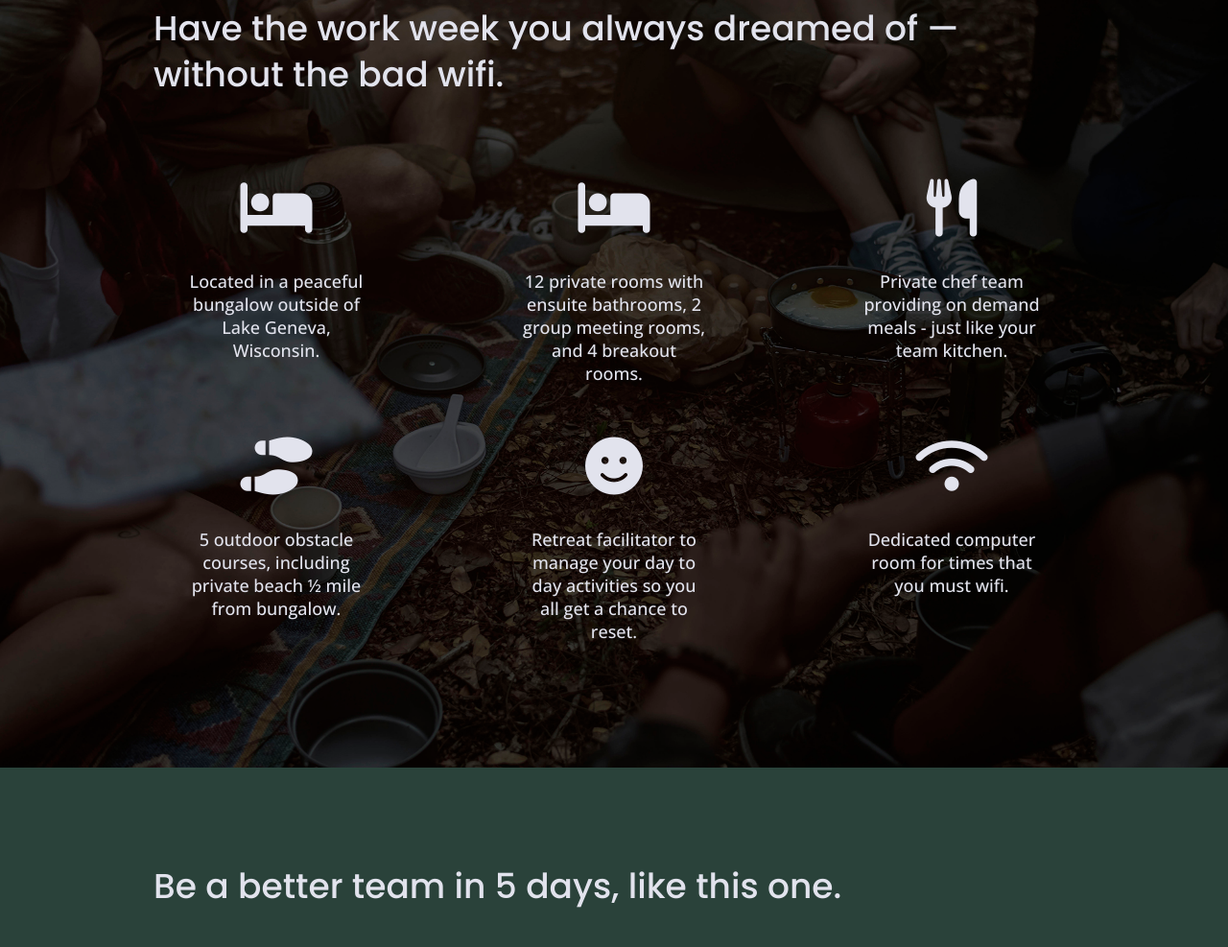
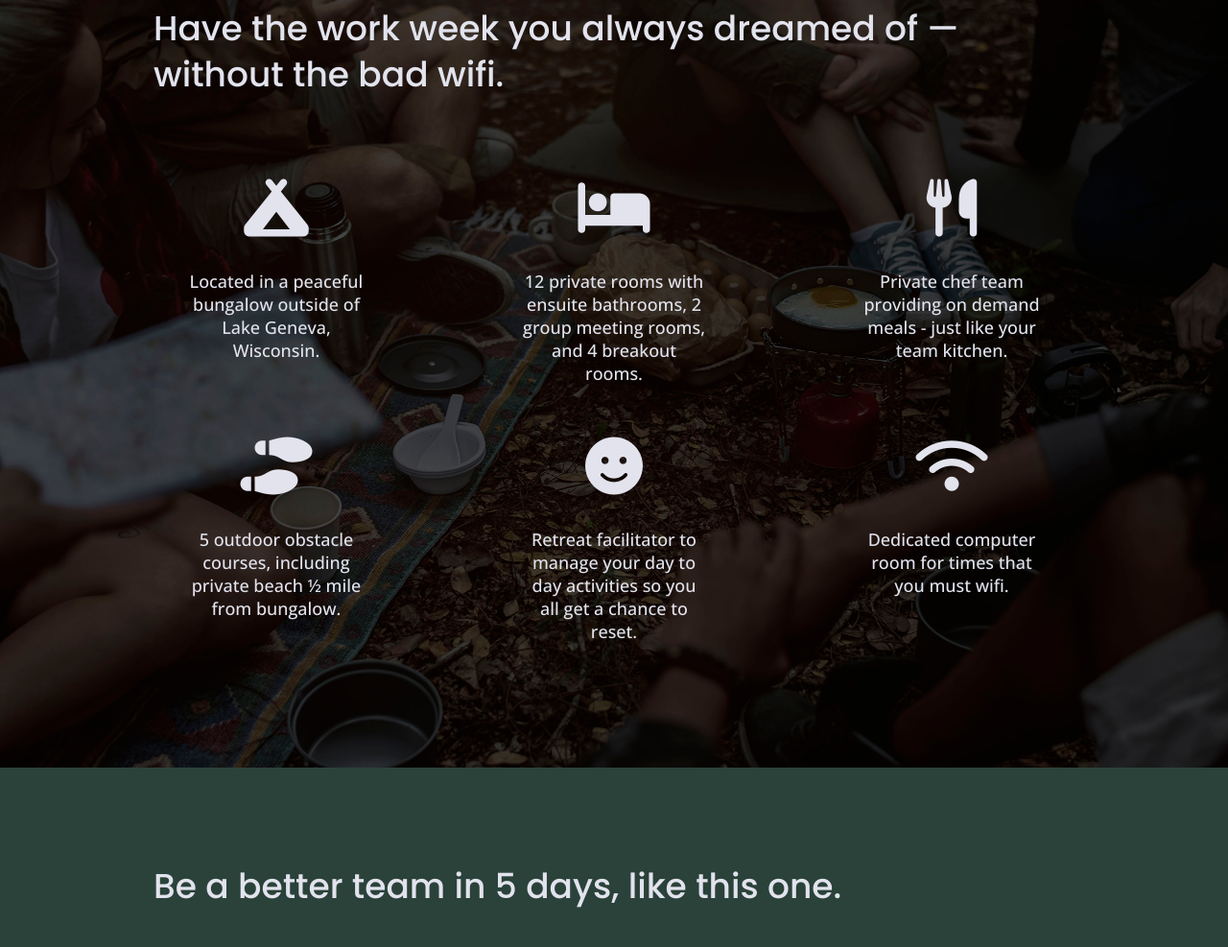
Before and after one commit to VinhQua/unplugged-project, a website built with Parcel: page index.html in a window 1280 px wide. Shown: the part 1118-2105 px from the top of the page at 96% size. Built offline with nearby package versions, Linux system fonts and the light colour scheme.

Commit message:
Add campground icon

```diff
--- a/index.html
+++ b/index.html
@@ -75,7 +75,7 @@
 
           <div class="flex-box">
             <article class="services">
-              <div class="icons"><i class="fa-solid fa-bed"></i></div>
+              <div class="icons"><i class="fa-solid fa-campground"></i></div>
               <p>Located in a peaceful bungalow outside of Lake Geneva, Wisconsin.</p>
             </article>
 
```
